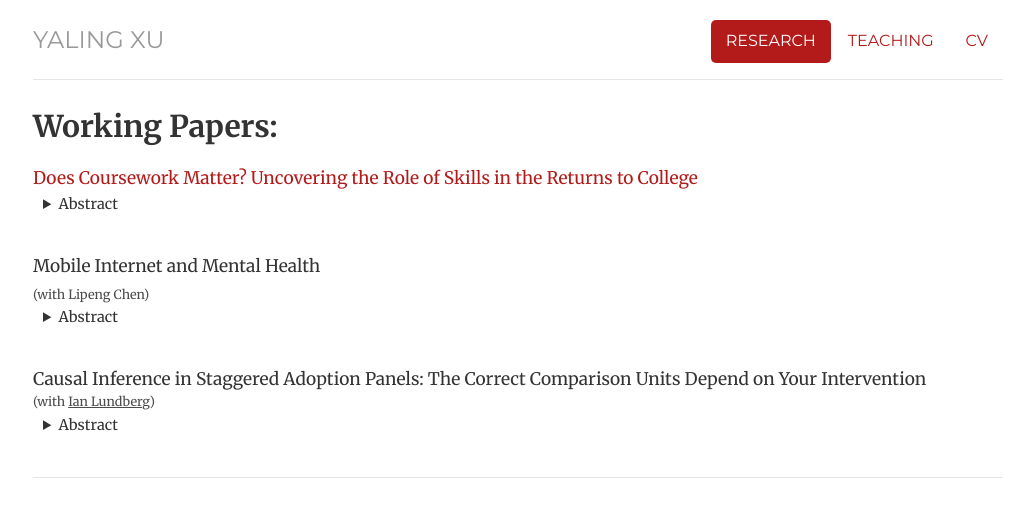
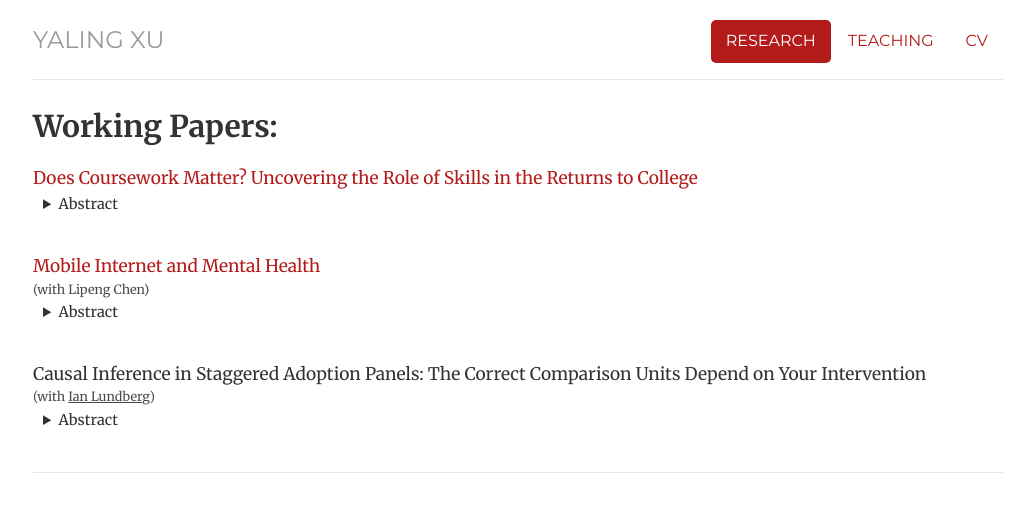
Before and after one commit to yalingx/yalingx.github.io, a Jekyll site: the page built from research/index.html, in a window 1280 px wide. Shown: the top 517 px of the page, without its empty margins (122-1156 px from the left). Built offline with Jekyll 4.4.1, drawn with Linux system fonts in a browser that asks for light colours.

Commit message:
upload mobile internet paper

```diff
--- a/research/index.html
+++ b/research/index.html
@@ -20,8 +20,7 @@ description: Research Projects
 
 <div class="project">
 	<p class="paper_title">
-		<p class="paper_title">Mobile Internet and Mental Health</p>
-		<!-- <a href>Mobile Internet and Mental Health</a> -->
+		<a href="/files/Mobile_Internet_and_Mental_Health.pdf">Mobile Internet and Mental Health</a>
 	</p>
 	<p class="coauthors">(with Lipeng Chen)</p>
 	<details class="abstract">
```
Also changed, not shown: 2 other files.
